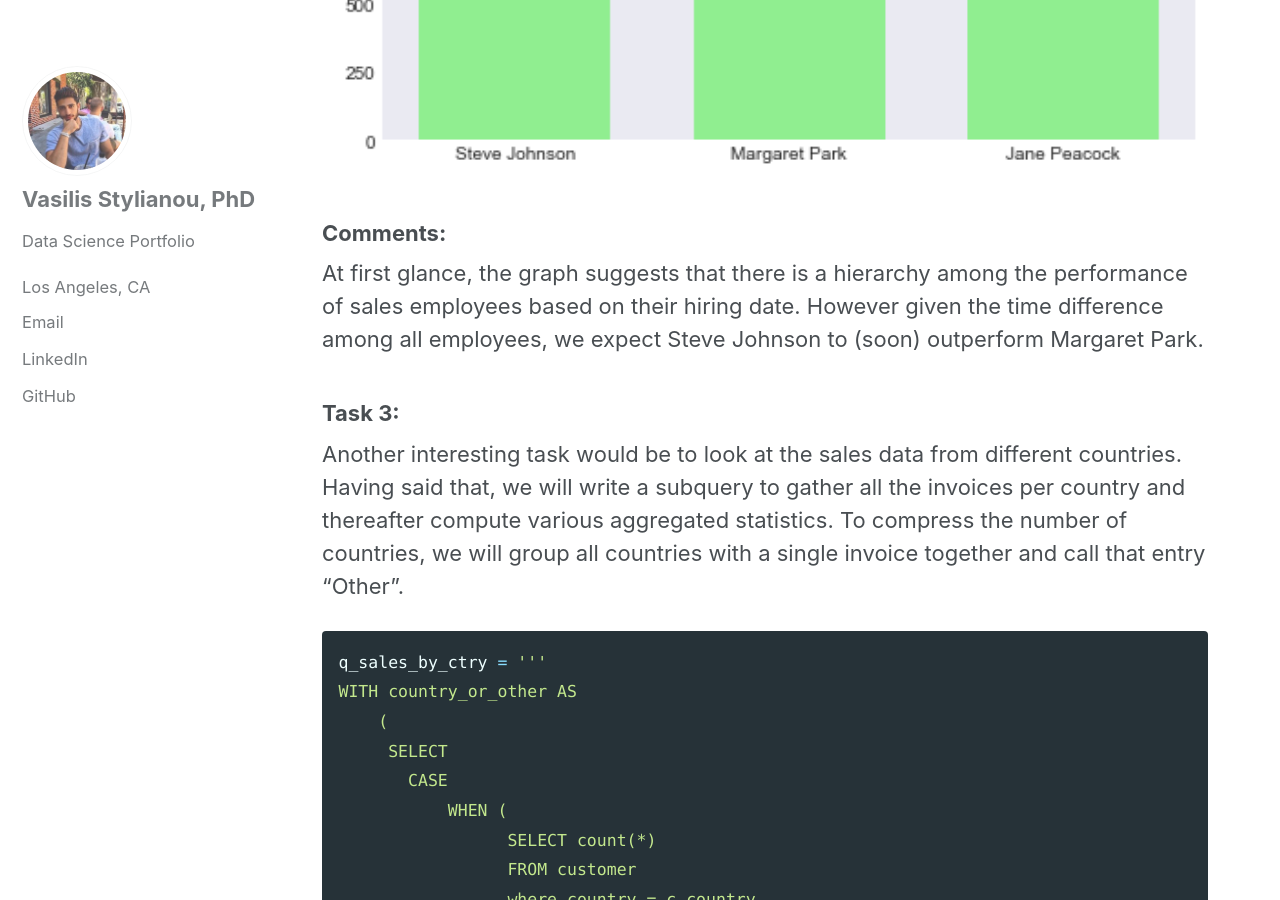
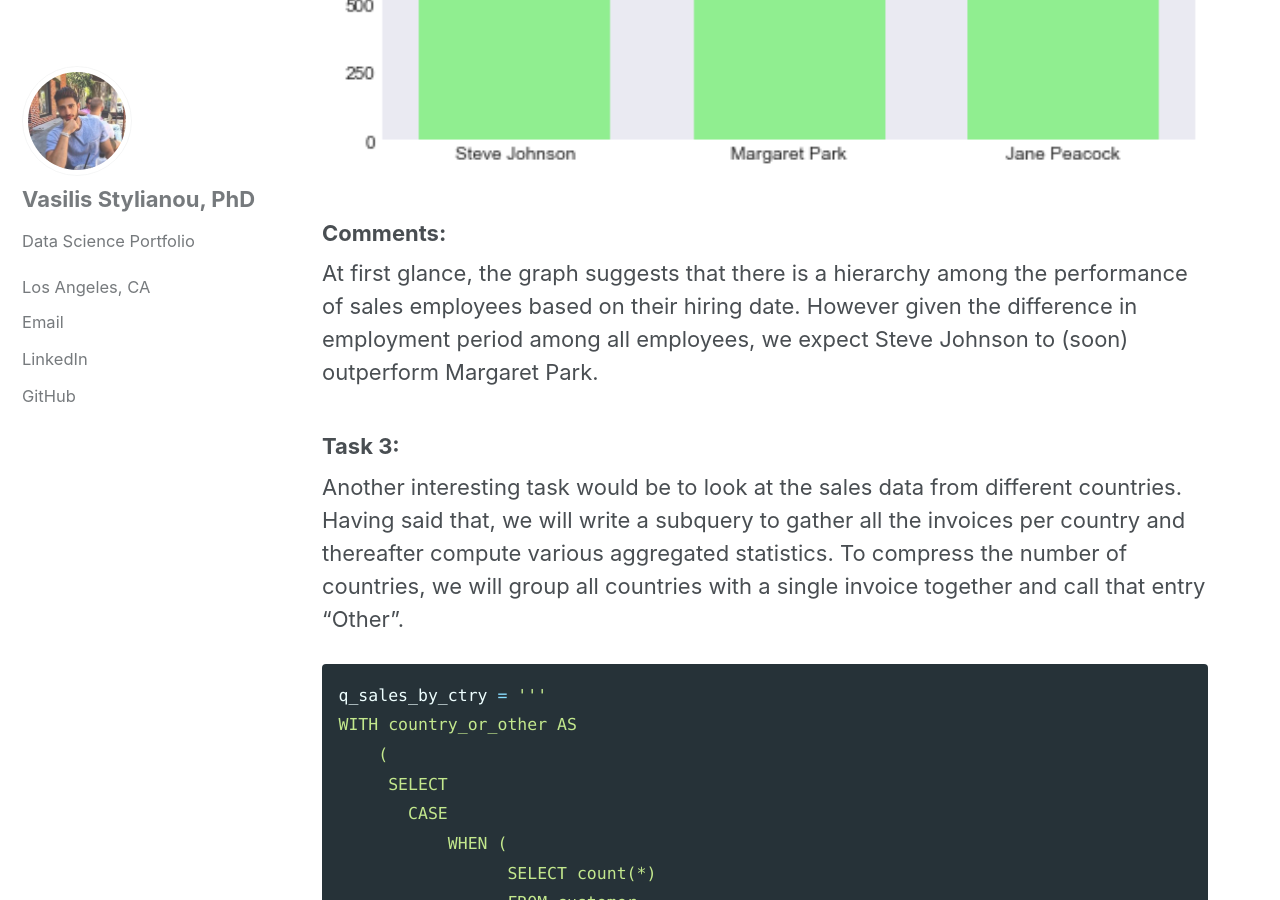
Before and after one commit to vasilis-stylianou/vasilis-stylianou.github.io, a Jekyll site: the page built from _posts/2018-05-01-SQL.md, in a window 1280 px wide and 900 px high, scrolled down 7199 px. Built offline with Jekyll 4.4.1, drawn with Linux system fonts in a browser that asks for light colours; cached includes are drawn as plain includes.

Commit message:
Update 2018-05-01-SQL.md

```diff
--- a/_posts/2018-05-01-SQL.md
+++ b/_posts/2018-05-01-SQL.md
@@ -346,7 +346,7 @@ for bar,date in zip(bars,dates):
 ![img2]({{ site.url }}{{ site.baseurl }}/images/sql_visualizations/output_18_0.png){:height="50%" width="100%"}
 
 ### Comments:
-At first glance, the graph suggests that there is a hierarchy among the performance of sales employees based on their hiring date. However given the time difference among all employees, we expect Steve Johnson to (soon) outperform Margaret Park.
+At first glance, the graph suggests that there is a hierarchy among the performance of sales employees based on their hiring date. However given the difference in employment period among all employees, we expect Steve Johnson to (soon) outperform Margaret Park.
 
 ### Task 3:
 Another interesting task would be to look at the sales data from different countries. Having said that, we will write a subquery to gather all the invoices per country and thereafter compute various aggregated statistics. To compress the number of countries, we will group all countries with a single invoice together and call that entry "Other".
```
